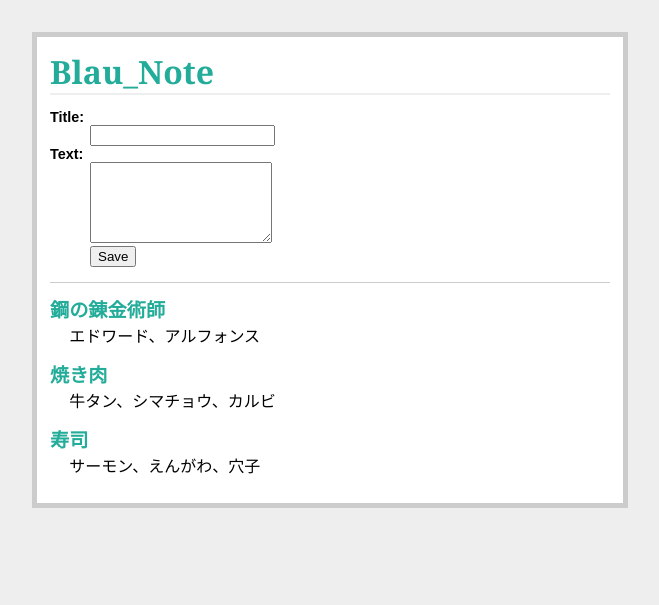
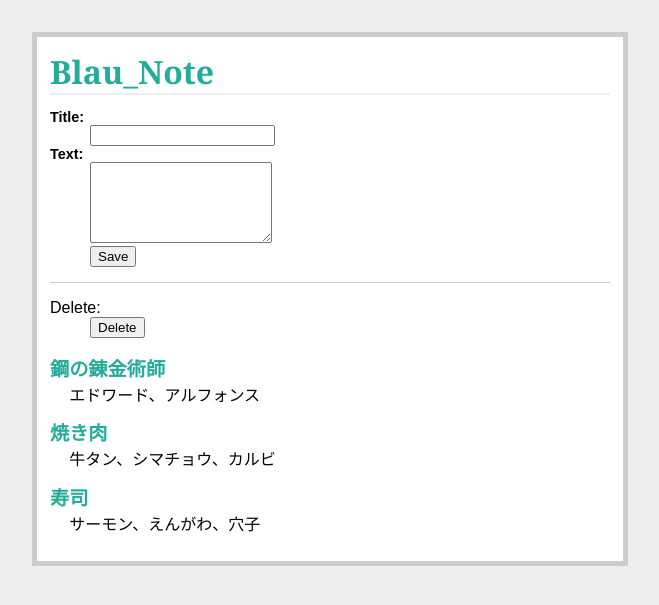
Before and after one commit to le-blau/Note_flask, a Flask app: page / in a window 1280 px wide. Shown: the top 605 px of the page, without its empty margins (310-969 px from the left). Run offline with Flask 2, Linux system fonts and the light colour scheme; data comes from the database, SQL or seed files in the repository.

Commit message:
feat: エントリの全削除機能

```diff
--- a/flaskr/templates/show_entries.html
+++ b/flaskr/templates/show_entries.html
@@ -10,6 +10,13 @@
     </dl>
   </form>
 
+  <form action="{{ url_for('delete_entry') }}" method=post class=delete-entry>
+    <dl>
+      <dt>Delete:
+      <dd><input type=submit value=Delete>
+    </dl>
+  </form>
+
   <ul class=entries>
   {% for entry in entries %}
     <li><h2>{{ entry.title }}</h2>{{ entry.text|safe }}
--- a/flaskr/views.py
+++ b/flaskr/views.py
@@ -17,3 +17,11 @@ def add_entry():
     db.session.commit()
     flash('New entry was successfully posted')
     return redirect(url_for('show_entries'))
+
+@app.route('/delete', methods=['POST'])
+def delete_entry():
+    # テーブル内すべて削除
+    db.session.query(Entry).delete()
+    db.session.commit()
+    flash('All deleted')
+    return redirect(url_for('show_entries'))
```
